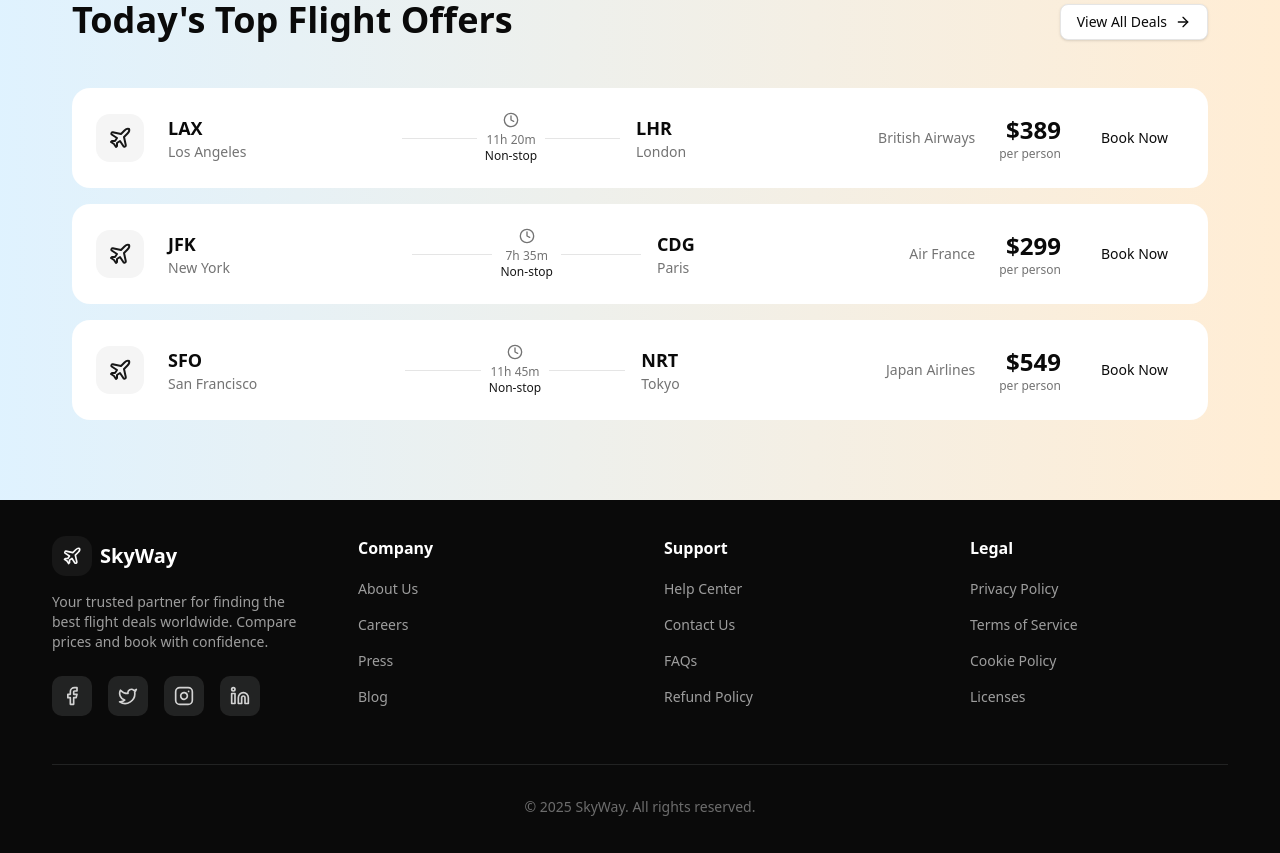
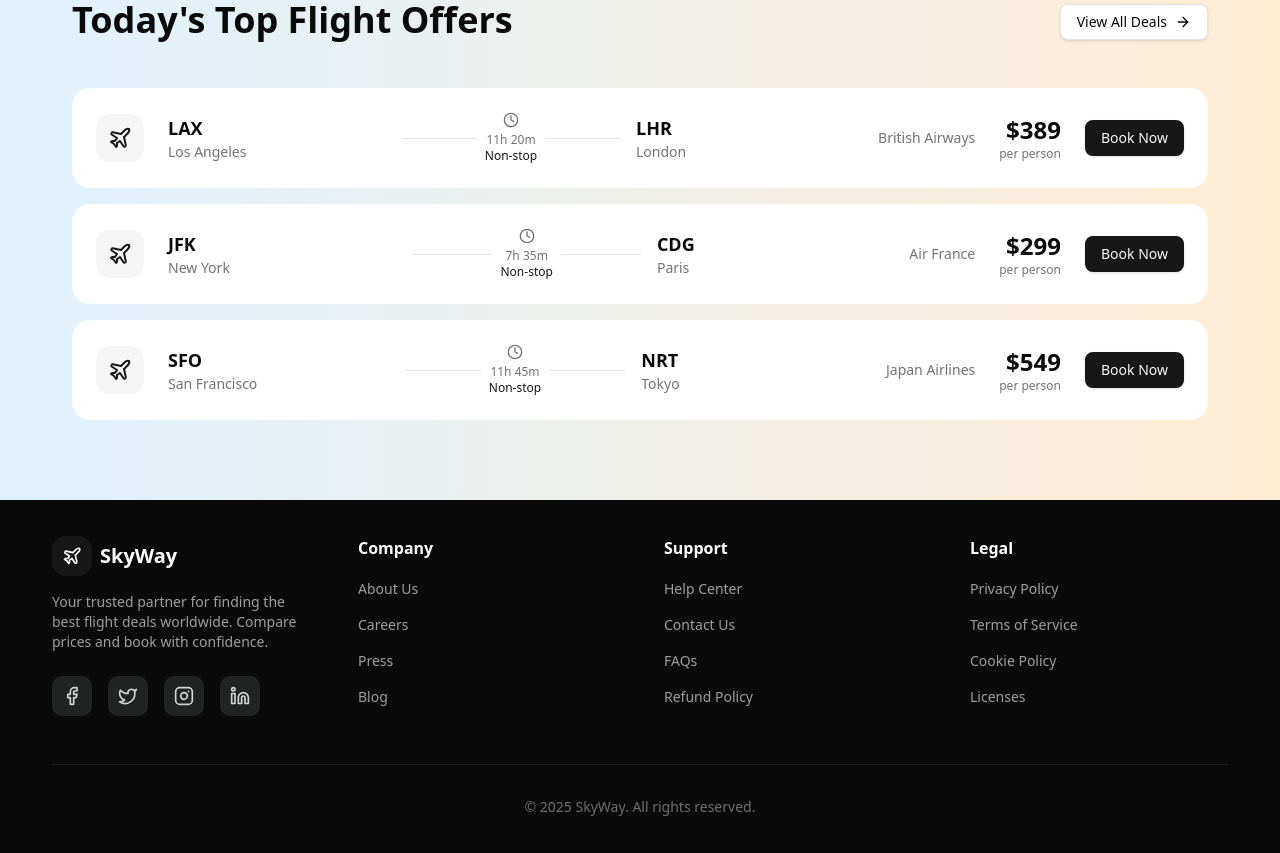
Before and after one commit to m-sulaiman-shafiq/travelwherever, a Next.js app: page / in a window 1280 px wide. Shown: the part 1540-2393 px from the top of the page. Built offline with nearby package versions, Linux system fonts and the light colour scheme.

Commit message:
Error of BUtton variant fixed

```diff
--- a/src/components/FlightDeals.tsx
+++ b/src/components/FlightDeals.tsx
@@ -102,7 +102,7 @@ const FlightDeals = () => {
                     </p>
                     <p className="text-xs text-muted-foreground">per person</p>
                   </div>
-                  <Button variant="accent">Book Now</Button>
+                  <Button variant="default">Book Now</Button>
                 </div>
               </div>
             </div>
```
